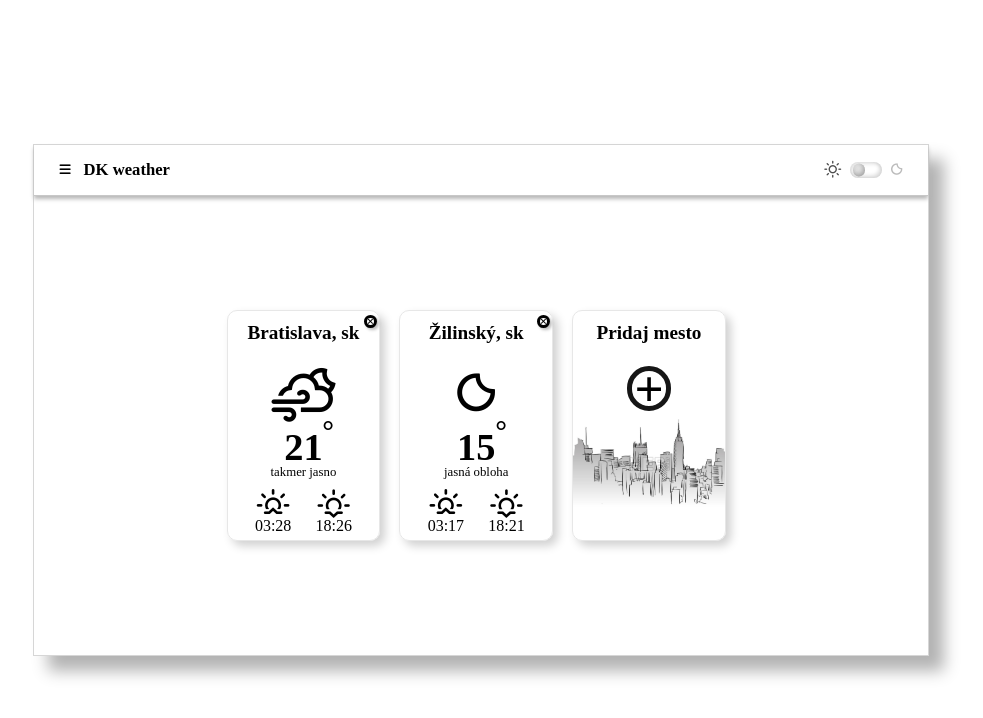
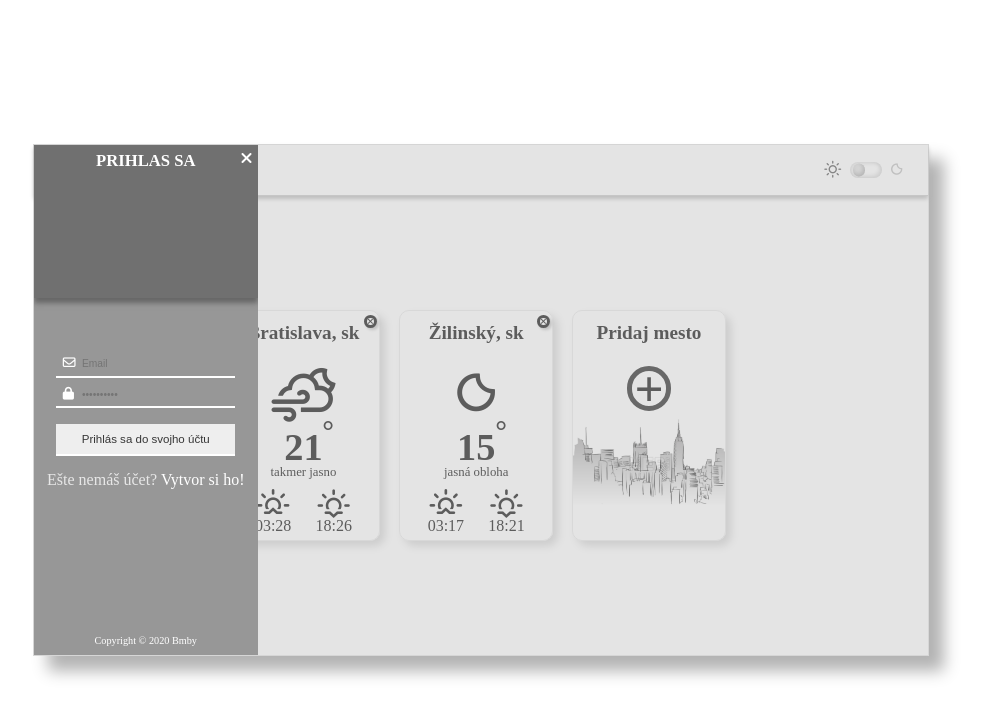
Before and after one commit to Bambi02/react---weather-app, a React (Create React App) app: page / in a window 1280 px wide. Both pictures are taken after a click on the icon 224 px from the left and 170 px from the top of the page. Shown: the top 718 px of the page, without its empty margins (159-1142 px from the left). Built offline with nearby package versions, Linux system fonts and the light colour scheme; no server answers.

Commit message:
added basic login menu

```diff
--- a/src/App.js
+++ b/src/App.js
@@ -1,15 +1,14 @@
 import React from 'react';
-import NavBar from './NavBar';
 import Home from './Home';
 import CityDetail from './CityDetail';
 import { BrowserRouter as Router, Route } from 'react-router-dom'
 
 
 function App() {
+
   return (
     <Router>
       <div className="app">
-
         <Route path="/" exact component={Home} />
         <Route path="/:id" component={CityDetail} />
       </div>
--- a/src/CityDetail.js
+++ b/src/CityDetail.js
@@ -3,6 +3,7 @@ import axios from 'axios';
 import LoadScreen from './LoadScreen';
 import ErrorScreen from './ErrorScreen'
 import DetailScreen from './DetailScreen'
+
 
 class CityDetail extends Component{
 
@@ -66,12 +67,15 @@ class CityDetail extends Component{
             )
         }else if(forecastData) {
             return(
+                <>
                     <DetailScreen
                         currentData={currentData}
                         forecastData={forecastData}
                         threeHrsData={threeHrsData}
                         match={this.props.match}
                     />
+
+                </>
             )
         }else{
             return(
--- a/src/NavBar.js
+++ b/src/NavBar.js
@@ -1,8 +1,10 @@
 import React, { Component } from 'react';
+import SideMenu from './SideMenu'
 
 class NavBar extends Component{
     state={
         lightMode: true,
+        sideBar: false,
     };
 
     handleThemeSwitch = () => {
@@ -11,13 +13,20 @@ class NavBar extends Component{
         })
     }
 
+    toggleSideBar = () => {
+        this.setState({
+            sideBar: this.state.sideBar ? false : true
+        })
+    }
+
     render(){
         const switchButton = this.state.lightMode ? 'switch-button-off' : 'switch-button-on';
 
         return(
+            <div>
                 <nav>
                     <div className="leftPart">
-                    <i class="fas fa-bars"></i>
+                        <i className="fas fa-bars" onClick={this.toggleSideBar}></i>
                         <div className="logo">DK weather</div>
                     </div>
                     <div className="navDayName">
@@ -31,6 +40,11 @@ class NavBar extends Component{
                         <i className='wi wi-night-clear'></i>
                     </div>
                 </nav>
+                <SideMenu
+                    toggleSideBar={this.toggleSideBar}
+                    sideBar={this.state.sideBar}
+                />
+            </div>
         )
     }
 }
--- /dev/null
+++ b/src/SideMenu.js
@@ -0,0 +1,119 @@
+import React, { useState } from 'react';
+
+const SideMenu = ({ sideBar, toggleSideBar }) => {
+
+
+    const [loggedIn, toggleLoggIn] = useState(false);
+    const [signIn, toggleSignIn] = useState(false);
+
+    const handleToggle = () => {
+        toggleLoggIn(!loggedIn);
+    }
+
+    const handleToggleSignIn = () => {
+        toggleSignIn(!signIn);
+    }
+
+    const handleSubmit = (event) => {
+        event.preventDefault();
+        handleToggle();
+    }
+
+    const width = sideBar ? '25%' : '0%';
+    const background = sideBar ? ({
+        opacity: '1',
+        zIndex: '10'
+    }) : ({
+        opacity: '0',
+        zIndex: '-1'
+    })
+
+    const header = loggedIn ? (
+        <header>
+            <div className="title">
+                <h2>VITAJ NASPäŤ</h2>
+                <i className="fas fa-times" onClick={toggleSideBar}></i>
+            </div>
+            <div className="user">
+                <img src="https://www.jamf.com/jamf-nation/img/default-avatars/generic-user-purple.png" alt=""/>
+                <div className="text-holder">
+                    <p>rezzigren@gmail.com</p>
+                    <p>free verzia</p>
+                </div>
+            </div>
+        </header>
+        ) : (
+        <header>
+            <div className="title">
+                <h2>PRIHLAS SA</h2>
+                <i className="fas fa-times" onClick={toggleSideBar}></i>
+            </div>
+        </header>
+    )
+
+    const createAcc = signIn ? (
+        <main>
+            <form action="" onSubmit={ handleSubmit }>
+                <div className="input-container">
+                    <input type="email" name="d" id="" placeholder="Email"/>
+                    <i class="far fa-envelope"></i>
+                </div>
+                <div className="input-container">
+                    <input type="password" name="" id="" placeholder="••••••••••"/>
+                    <i class="fas fa-lock"></i>
+                </div>
+                <input type="submit" value="Vytvor si účet" id="log-in"/>
+            </form>
+            <p>
+                Máš už účet?
+                <span onClick={ handleToggleSignIn }> Prihlás sa!</span>
+            </p>
+        </main>
+        ) : (
+        <main>
+            <form action="" onSubmit={ handleSubmit }>
+                <div className="input-container">
+                    <input type="email" name="d" id="" placeholder="Email"/>
+                    <i class="far fa-envelope"></i>
+                </div>
+                <div className="input-container">
+                    <input type="password" name="" id="" placeholder="••••••••••"/>
+                    <i class="fas fa-lock"></i>
+                </div>
+                <input type="submit" value="Prihlás sa do svojho účtu" id="log-in"/>
+            </form>
+            <p>
+                Ešte nemáš účet?
+                <span onClick={ handleToggleSignIn }> Vytvor si ho!</span>
+            </p>
+        </main>
+    )
+
+    const main = loggedIn ? (
+        <main>
+            <ul>
+                <li>Domov</li>
+                <li>Pridaj Mesto</li>
+                <li onClick={ handleToggle }>Odhlásiť sa</li>
+            </ul>
+        </main>
+        ) : (
+            createAcc
+    )
+
+    return(
+        <>
+            <div className="side-menu" style={{width}}>
+                { header }
+                { main }
+                <footer>
+                    <p>Copyright © 2020 Bmby</p>
+                </footer>
+
+            </div>
+            <div className="side-background" style={background} onClick={toggleSideBar}></div>
+        </>
+    )
+}
+
+export default SideMenu
--- a/src/css/index.css
+++ b/src/css/index.css
@@ -11,6 +11,7 @@ body {
   display: flex;
   justify-content: center;
   align-items: center;
+  z-index: 10;
 }
 
 .app{
@@ -40,7 +41,9 @@ nav{
   box-shadow: 0 3px 4px rgb(184, 184, 184);
   position: absolute;
   top: 0;
+  left: 0;
   width: 100%;
+  z-index: 10;
 }
 
 .rightPart,
@@ -340,7 +343,7 @@ nav{
   font-weight: bold;
   background-color: rgba(255, 255, 255, 0);
   box-shadow: 2px 2px 3px rgb(190, 190, 190);
-  z-index: 50;
+  z-index: 9;
 }
 
 .closeCityBtn:hover{
@@ -464,7 +467,6 @@ nav{
   position: relative;
   height: 40vw;
   width: 100%;
-
 }
 
 .detailCityInfo{
@@ -682,7 +684,7 @@ nav{
   top: 5vw;
   left: 1vw;
   box-shadow: 0.2vw 0.2vw 0.3vw rgb(173, 173, 173);
-  z-index: 50;
+  z-index: 9;
 }
 
 .goHomeBtn:hover{
@@ -703,3 +705,179 @@ nav{
   text-align: center;
   margin-bottom: 0;
 }
+
+/*================================================ SIDE MENU =====================================================*/
+
+.side-menu{
+  position: absolute;
+  height: 100%;
+  width: 0%;
+  background-color: rgb(151, 151, 151);
+  top: 0;
+  left: 0;
+  z-index: 20;
+  transition: ease-out 0.2s all;
+  color: white;
+  display: flex;
+  justify-content: space-between;
+  align-items: center;
+  flex-direction: column;
+  overflow: hidden;
+}
+
+.side-menu header i{
+  position: absolute;
+  top: 0.4vw;
+  right: 0.4vw;
+  cursor: pointer;
+}
+
+.side-background{
+  position: absolute;
+  width: 100%;
+  height: 100%;
+  background-color: rgba(197, 197, 197, 0.466);
+  z-index: -1;
+  opacity: 0;
+  cursor: pointer;
+  transition: ease-out 0.3s all;
+  top: 0;
+  left: 0;
+}
+
+.side-menu header{
+  height: 30%;
+  width: 100%;
+  background-color: rgb(112, 112, 112);
+  text-align: center;
+  padding-top: 0.5vw;
+  box-shadow: 0px 0.4vw 0.4vw rgb(102, 102, 102);
+  position: relative;
+}
+
+.side-menu header h2{
+  font-size: 1.3vw;
+}
+
+.side-menu footer{
+  height: 4%;
+  width: 100%;
+  padding-bottom: 0.5vw;
+  text-align: center;
+  font-size: 0.8vw;
+}
+
+.user{
+  height: 25%;
+  width: 100%;
+  position: absolute;
+  top: 50%;
+  transform: translateY(-50%);
+  display: flex;
+  justify-content: center;
+  align-items: center;
+}
+
+.user img{
+  height: 100%;
+  margin-right: 1vw;
+}
+
+.text-holder{
+  text-align: start;
+  font-size: 0.9vw;
+}
+
+.side-menu main{
+  flex-grow: 1;
+  width: 100%;
+  display: flex;
+  align-items: center;
+  flex-direction: column;
+}
+
+.side-menu main p{
+  color: rgb(231, 231, 231);
+}
+
+.side-menu main span{
+  color: rgb(255, 255, 255);
+  cursor: pointer;
+}
+
+.side-menu ul{
+  padding-top: 2vw;
+  list-style: none;
+}
+
+.side-menu li{
+  padding: 0.3vw;
+  margin: 0.8vw;
+  font-size: 0.8vw;
+  text-align: center;
+  cursor: pointer;
+  position: relative;
+}
+
+.side-menu form{
+  display: flex;
+  flex-direction: column;
+  margin-top: 4vw;
+  margin-bottom: 1vw;
+  width: 80%;
+}
+
+.input-container{
+  text-align: center;
+  position: relative;
+}
+
+.input-container i{
+  position: absolute;
+  top: 50%;
+  left: 0.5vw;
+  transform: translateY(-60%);
+  font-size: 1vw;
+}
+
+.side-menu form input{
+  padding: 0.5vw 2vw;
+  margin: 0.2vw 0;
+  border: none;
+  border-bottom: 0.2vw solid white;
+  background-color: transparent;
+  width: 100%;
+  font-size: 0.8vw;
+  color: white;
+}
+
+#log-in{
+  padding: 0.7vw;
+  font-size: 0.9vw;
+  cursor: pointer;
+  color: rgb(54, 54, 54);
+  background-color: rgb(238, 238, 238);
+  margin-top: 1vw;
+}
+
+#log-in:hover{
+  background-color: rgb(248, 248, 248);
+}
+
+.side-menu li:before{
+  content: "";
+  position: absolute;
+  width: 100%;
+  height: 0.1vw;
+  bottom: 0;
+  left: 0;
+  background-color: rgb(255, 255, 255);
+  visibility: hidden;
+  transform: scaleX(0);
+  transition: all 0.3s ease-in-out;
+}
+
+.side-menu li:hover:before{
+  visibility: visible;
+  transform: scaleX(1);
+}
```
Lines whose indentation alone changed are shown as unchanged.
